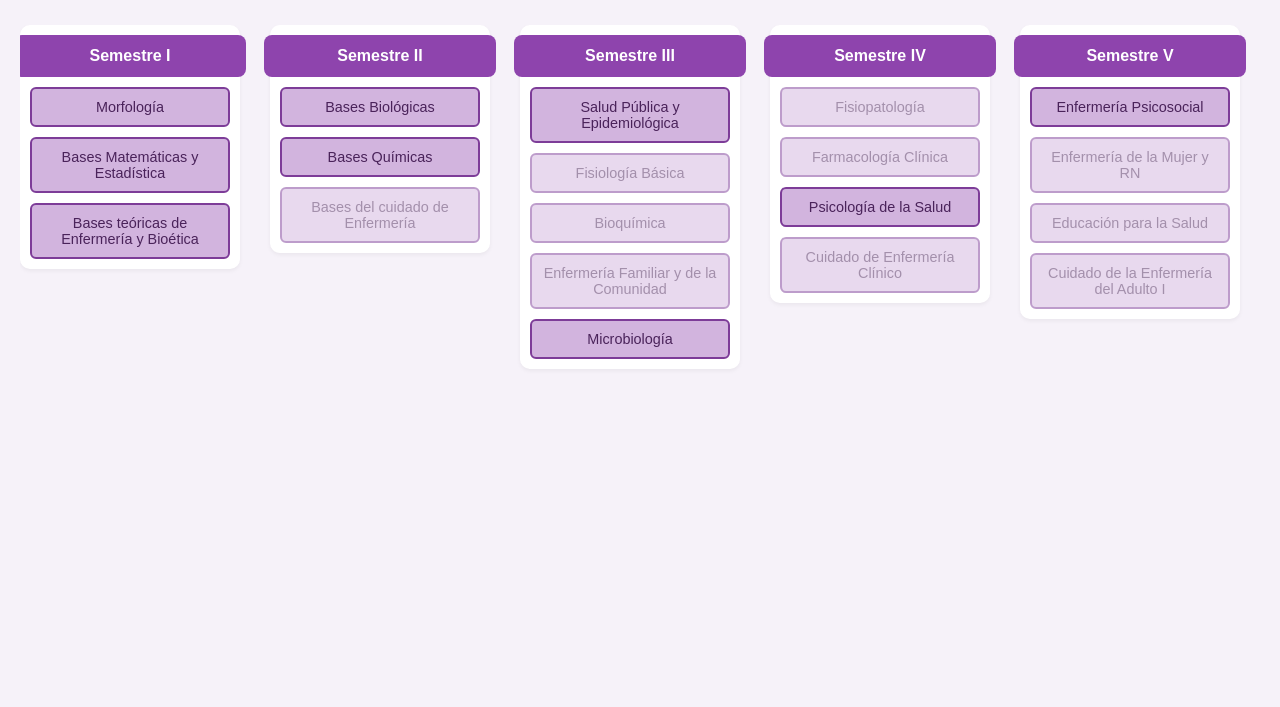
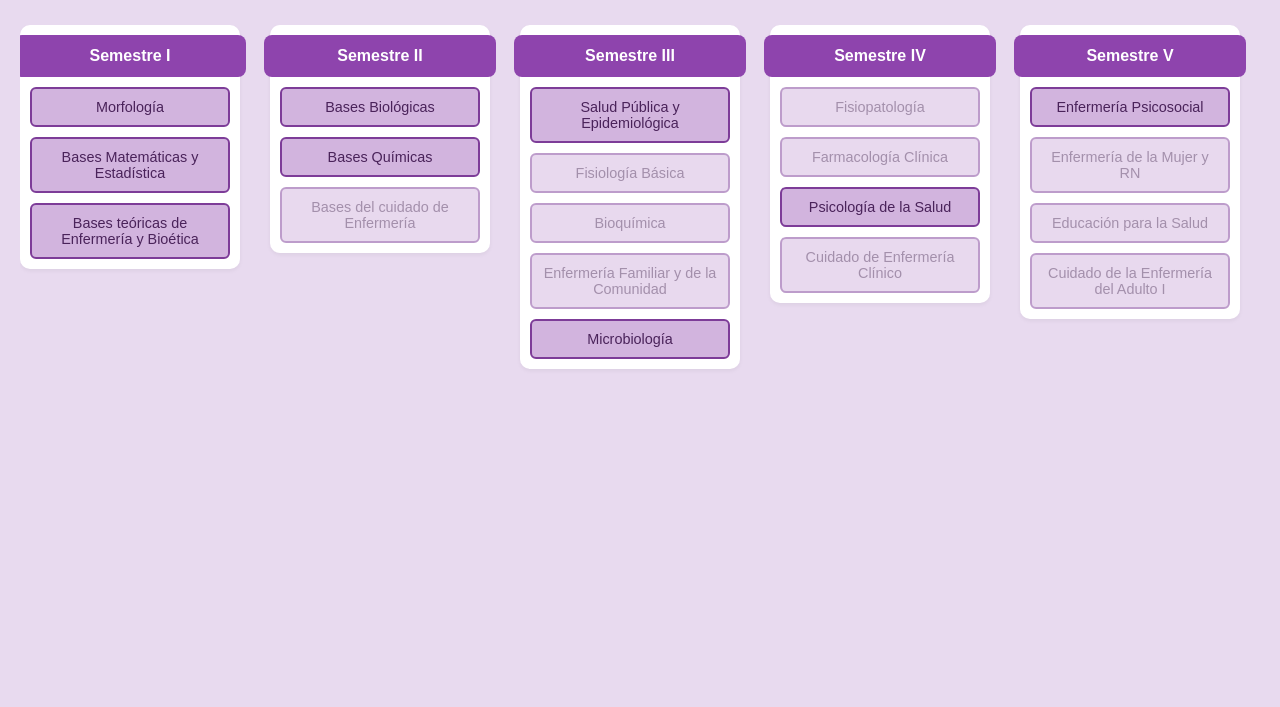
Before and after one commit to coniscringe/Malla-Interactiva-Enfermeria-UDD, a plain HTML site: page index.html in a window 1280 px wide. Shown: the part 93-800 px from the top of the page. Drawn offline with Linux system fonts and the light colour scheme.

Commit message:
Update estilos.css

```diff
--- a/estilos.css
+++ b/estilos.css
@@ -1,6 +1,7 @@
 body {
   font-family: Arial, sans-serif;
-  background-color: #f6f2f9;
+background-color: #e8daef; /* Lila claro */
+
   color: #2d3e3e;
   margin: 0;
   padding: 20px;
```
